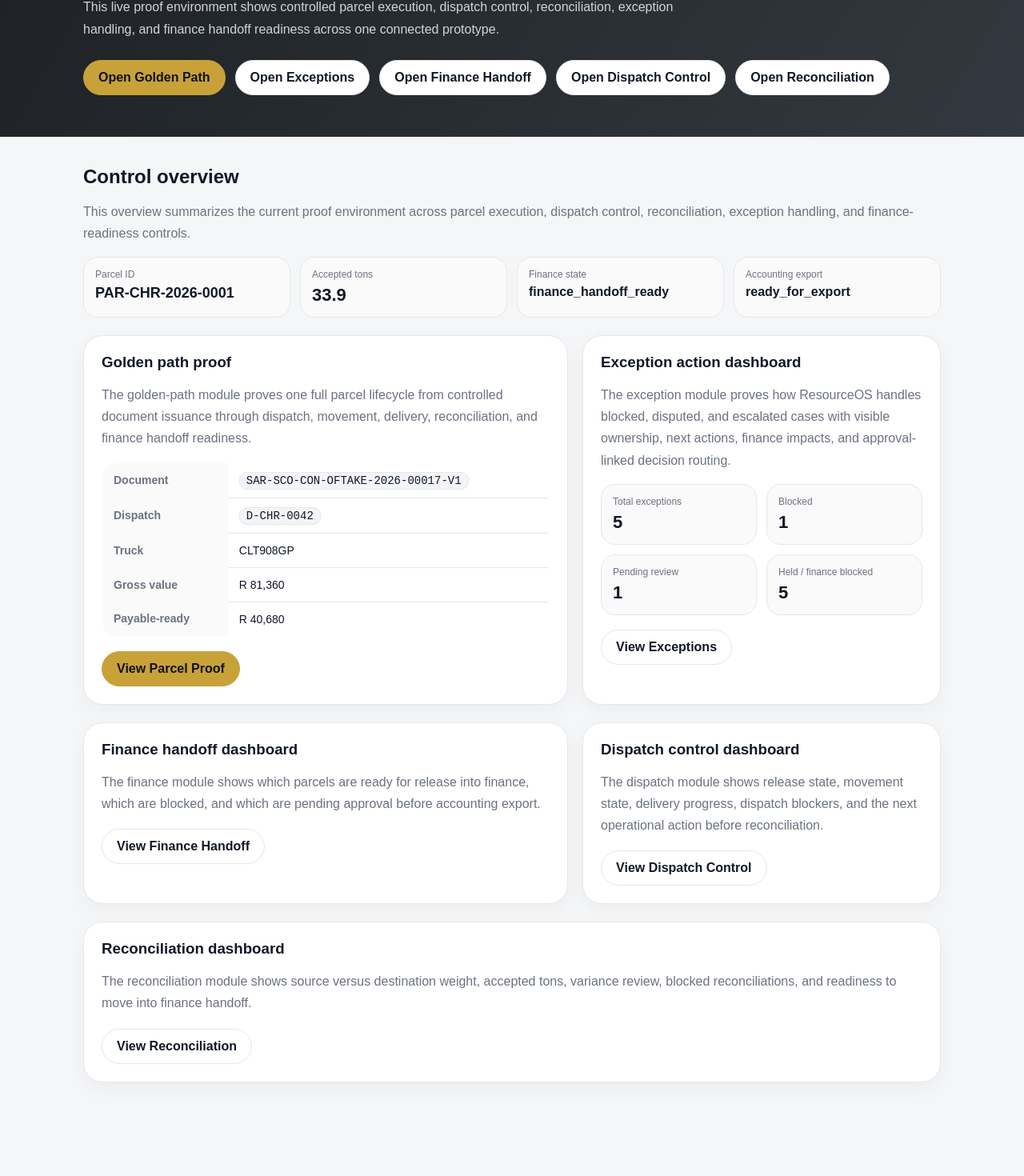
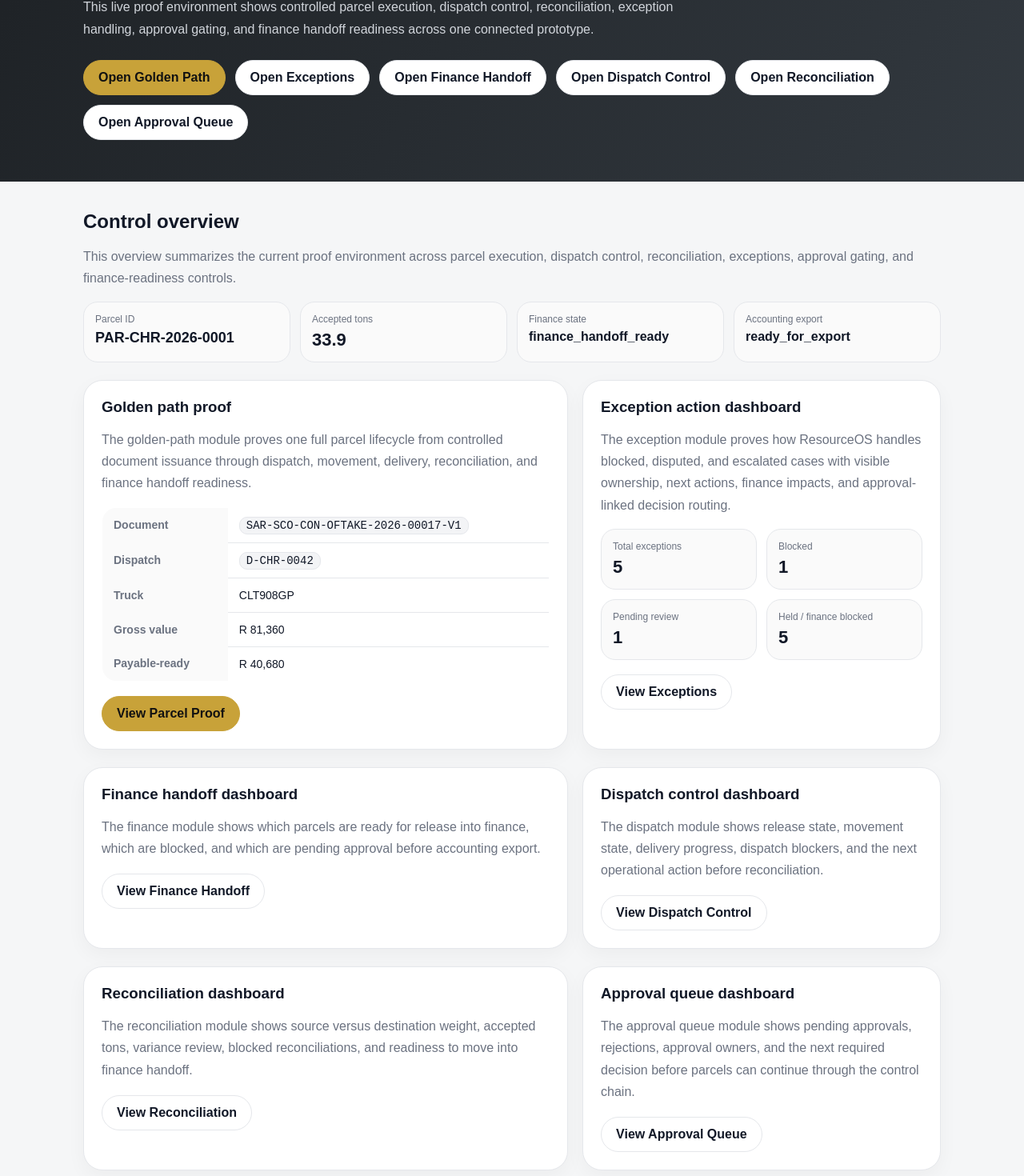
Before and after one commit to shobanesiyanda/sar-resourceos-golden-path-proof, a Next.js app: page / in a window 1280 px wide. Shown: the part 315-1785 px from the top of the page at 80% size. Before the commit the page ends 1704 px from the top, so only its background shows below. Built offline with nearby package versions, Linux system fonts and the light colour scheme.

Commit message:
Add approval queue to homepage

```diff
--- a/app/page.tsx
+++ b/app/page.tsx
@@ -22,8 +22,8 @@ export default function HomePage() {
           <h1>Transaction control from document to finance handoff.</h1>
           <p>
             This live proof environment shows controlled parcel execution, dispatch control,
-            reconciliation, exception handling, and finance handoff readiness across one
-            connected prototype.
+            reconciliation, exception handling, approval gating, and finance handoff readiness
+            across one connected prototype.
           </p>
 
           <div style={{ display: "flex", gap: 12, flexWrap: "wrap", marginTop: 24 }}>
@@ -58,6 +58,13 @@ export default function HomePage() {
             >
               Open Reconciliation
             </a>
+            <a
+              className="btn"
+              href="/approval-queue"
+              style={{ background: "white", color: "#111827", borderColor: "#e5e7eb" }}
+            >
+              Open Approval Queue
+            </a>
           </div>
         </div>
       </section>
@@ -69,7 +76,7 @@ export default function HomePage() {
               <h2>Control overview</h2>
               <p className="muted">
                 This overview summarizes the current proof environment across parcel execution,
-                dispatch control, reconciliation, exception handling, and finance-readiness controls.
+                dispatch control, reconciliation, exceptions, approval gating, and finance-readiness controls.
               </p>
             </div>
           </div>
@@ -212,7 +219,8 @@ export default function HomePage() {
             </div>
           </div>
 
-          <div className="card" style={{ marginTop: 22 }}>
+          <div className="grid grid-2" style={{ marginTop: 22 }}>
+            <div className="card">
               <h3>Reconciliation dashboard</h3>
               <p className="muted">
                 The reconciliation module shows source versus destination weight, accepted tons,
@@ -225,6 +233,21 @@ export default function HomePage() {
                 </a>
               </div>
             </div>
+
+            <div className="card">
+              <h3>Approval queue dashboard</h3>
+              <p className="muted">
+                The approval queue module shows pending approvals, rejections, approval owners,
+                and the next required decision before parcels can continue through the control chain.
+              </p>
+
+              <div style={{ display: "flex", gap: 12, flexWrap: "wrap", marginTop: 18 }}>
+                <a className="btn" href="/approval-queue">
+                  View Approval Queue
+                </a>
+              </div>
+            </div>
+          </div>
         </div>
       </section>
     </>
```
Lines whose indentation alone changed are shown as unchanged.
